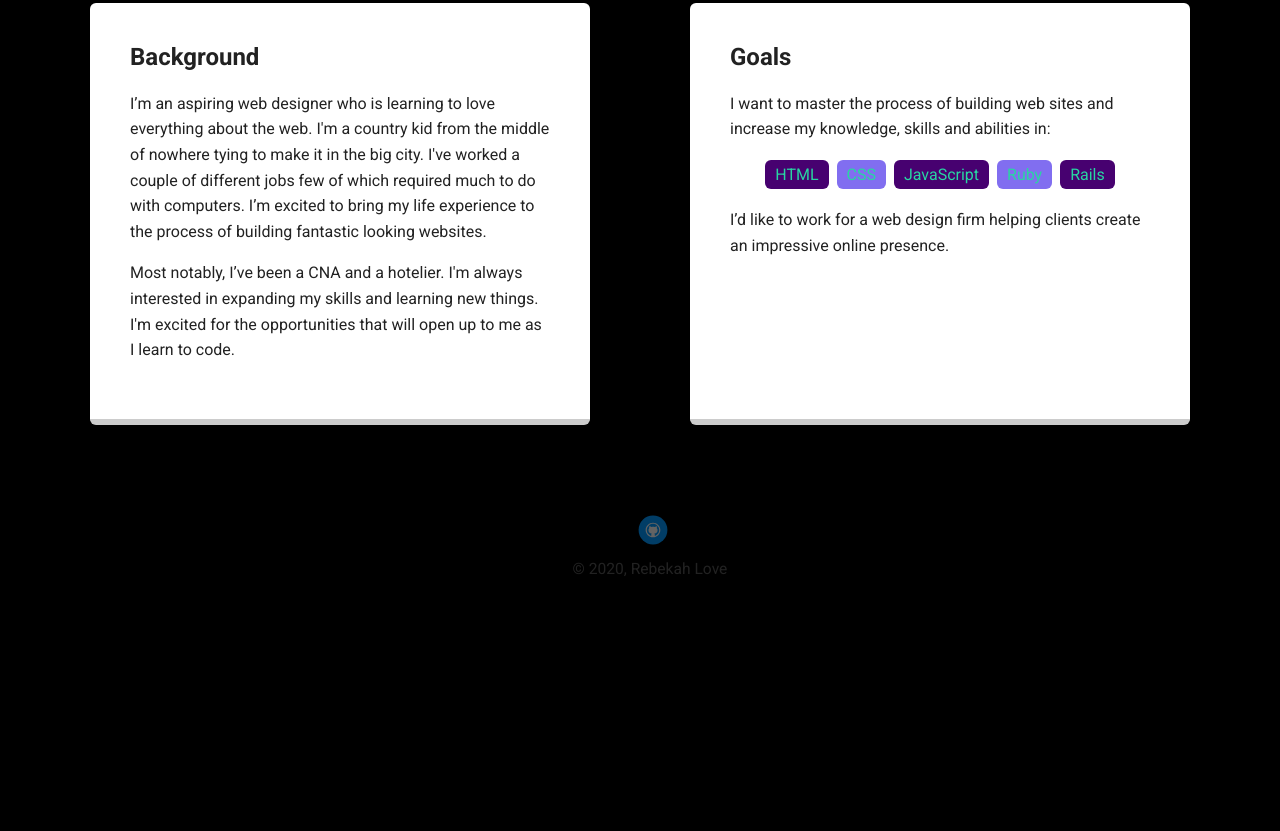
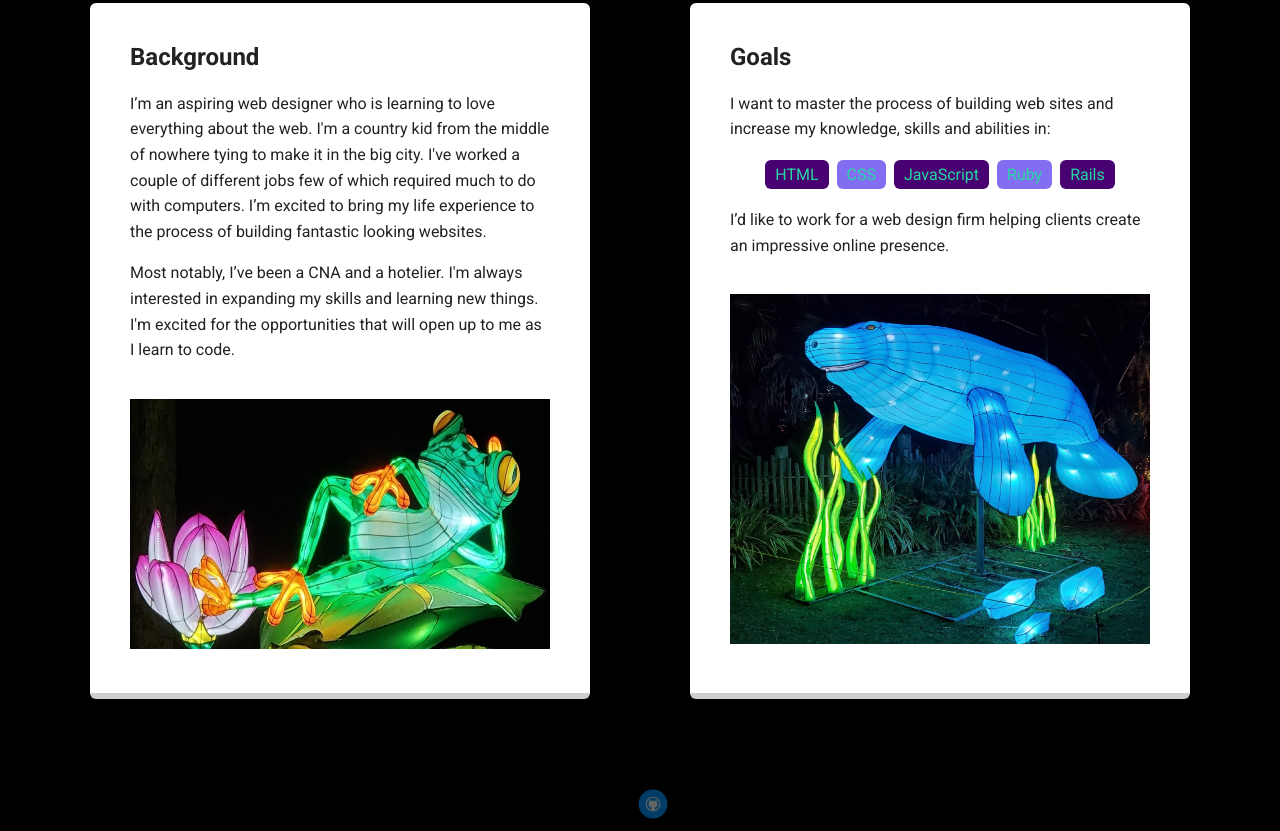
Before and after one commit to RebekahLove/techdegree-project-1, a plain HTML site: page portfolio_update_v1/Profile Project/index.html in a window 1280 px wide. Shown: the part 517-1348 px from the top of the page. Before the commit the page ends 1191 px from the top, so only its background shows below. Drawn offline with Linux system fonts and the light colour scheme; a web font is replaced by a local one.

Commit message:
added images to index.html and styles.css

```diff
--- a/portfolio_update_v1/Profile Project/index.html
+++ b/portfolio_update_v1/Profile Project/index.html
@@ -27,6 +27,7 @@
         <h2>Background</h2>
         <p>I’m an aspiring web designer who is learning to love everything about the web. I'm a country kid from the middle of nowhere tying to make it in the big city. I've worked a couple of different jobs few of which required much to do with computers. I’m excited to bring my life experience to the process of building fantastic looking websites.</p>
         <p>Most notably, I’ve been a CNA and a hotelier. I'm always interested in expanding my skills and learning new things. I'm excited for the opportunities that will open up to me as I learn to code.</p>
+        <img src="images/frog.jpg" alt="Frog Lantern" class="card-image-1">
       </div>
 
       <div class="card">
@@ -40,6 +41,8 @@
           <li>Rails</li>
         </ul>
         <p>I’d like to work for a web design firm helping clients create an impressive online presence.</p>
+        <img src="images/manatee.jpg" alt="Manatee Lantern" class="card-image-2">
+
       </div>
 
     </main>
--- a/portfolio_update_v1/Profile Project/styles.css
+++ b/portfolio_update_v1/Profile Project/styles.css
@@ -104,6 +104,15 @@ header .profile-image:hover {
 .jobs li{
   padding-bottom:30px
 }
+ .card-image-1 {
+  margin-top: 20px;
+  width: 420px;
+  height: 300px;
+  border-radius: 0;
+  border: 0px solid rgba(55, 0, 255, 0.404);
+  transition: all .8s;
+}
+
 ul.skills {
   padding: 0;
   text-align: center;
@@ -122,6 +131,22 @@ ul.skills {
   background: #470170;
 }
 
+.card-image-1 {
+  margin-top: 20px;
+  width: 420px;
+  height: 250px;
+  border-radius: 0;
+  border: 0px solid rgba(55, 0, 255, 0.404);
+  transition: all .8s;
+}
+.card-image-2 {
+  margin-top: 20px;
+  width: 420px;
+  height: 350px;
+  border-radius: 0;
+  border: 0px solid rgba(55, 0, 255, 0.404);
+  transition: all .8s;
+}
 footer {
   width: 100%;
   min-height: 30px;
```
Also changed, not shown: portfolio_update_v1/Profile Project/images/frog.jpg (added), portfolio_update_v1/Profile Project/images/manatee.jpg (added), portfolio_update_v1/Profile Project/images/rebekahroisin.jpg (added).
